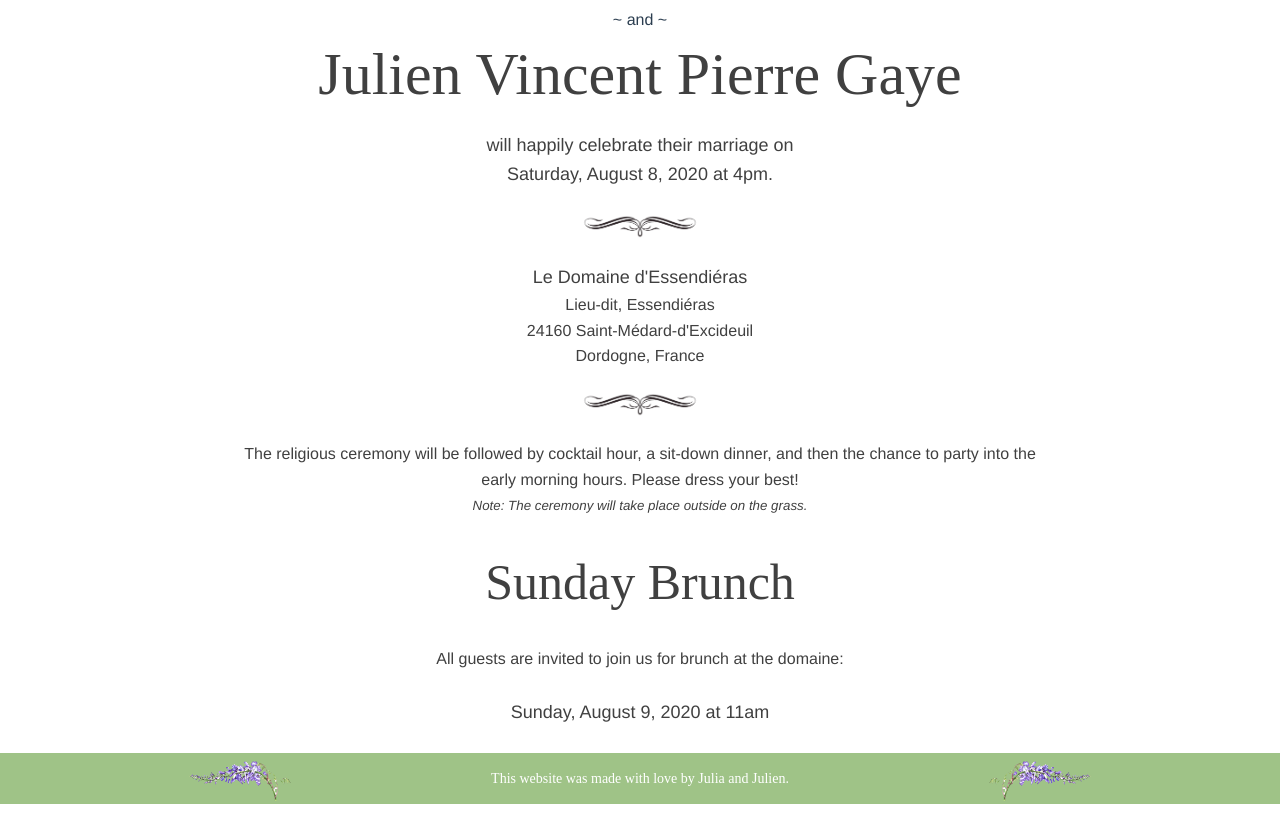
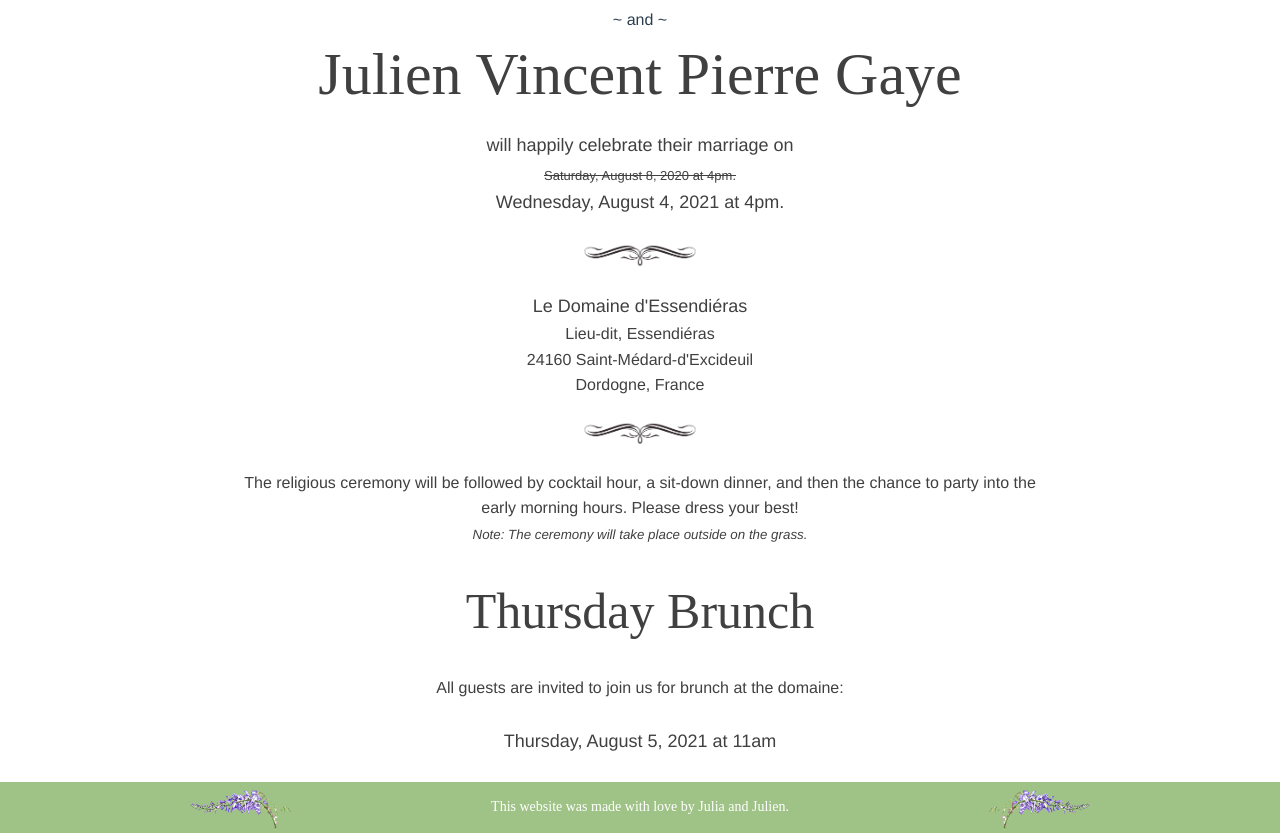
Before and after one commit to jgaye/jandj2020, a Vue app: page /#/wedding in a window 1280 px wide. Shown: the part 560-1393 px from the top of the page. Before the commit the page ends 1364 px from the top, so only its background shows below. Built offline with nearby package versions, Linux system fonts and the light colour scheme; a web font is replaced by a local one.

Commit message:
changing dates to 2021

```diff
--- a/src/components/RSVP.vue
+++ b/src/components/RSVP.vue
@@ -9,7 +9,7 @@
         </div>
         <div v-else-if="guestID == 0">
           <div class="searchWrapper">
-            <p>We look forward to celebrating with you! Kindly RSVP by April 1st.</p>
+            <p>We look forward to celebrating with you! Kindly RSVP by April 1st 2021.</p>
             <label>Search your name:
               <input type="text" v-model="search" placeholder="Enter your name"/>
             </label>
--- a/src/components/Wedding.vue
+++ b/src/components/Wedding.vue
@@ -13,7 +13,8 @@
           <p class="wed b">
             will happily celebrate their marriage on
             <br>
-            Saturday, August 8, 2020 at 4pm.
+            <span class="strikeThrough">Saturday, August 8, 2020 at 4pm.</span><br>
+            Wednesday, August 4, 2021 at 4pm.
           </p>
           <img src="../assets/divider.png">
           <p class="wed">
@@ -28,13 +29,13 @@
           <span class="note">Note: The ceremony will take place outside on the grass.</span></p>
         </div>
 
-        <h2>Sunday Brunch</h2>
+        <h2>Thursday Brunch</h2>
 
         <div>
           <p class="wed">All guests are invited to join us for brunch at the domaine:</p>
 
           <p class="wed b">
-            Sunday, August 9, 2020 at 11am
+            Thursday, August 5, 2021 at 11am
           </p>
         </div>
 
@@ -49,11 +50,13 @@
             <div style="text-align:center; margin-bottom:15px;">~ et ~</div>
           <h2 class="names">Julien Vincent Pierre Gaye</h2>
 
-          <p class = "wed b">
+          <p class="wed b">
             sont heureux de célébrer leur mariage
             <br>
-            le samedi 8 Août 2020 à 16h.
+            <span class="strikeThrough">le samedi 8 Août 2020 à 16h.</span><br>
+            le mardi 4 Août 2021 à 16h.
           </p>
+
           <img src = "../assets/divider.png">
           <p class = "wed">
             <span class = "b"> Le Domaine d'Essendiéras </span> <br>
@@ -67,11 +70,11 @@
           <span class="note">Note: La cérémonie aura lieu dehors sur l'herbe.</span></p>
         </div>
 
-        <h2> Brunch du Dimanche </h2>
+        <h2> Brunch du Jeudi </h2>
         <div>
           <p class = "wed"> Tous les invités sont invités à se joindre à nous pour un brunch au domaine : </p>
           <p class = "wed b">
-            Dimanche 9 Août 2020 à 11h
+            Jeudi 5 Août 2021 à 11h
           </p>
         </div>
       </div>
@@ -103,4 +106,9 @@ export default {
     font-style: italic;
     font-size: smaller;
   }
+
+  .strikeThrough{
+    font-size: small;
+    text-decoration: line-through;
+  }
 </style>
```
